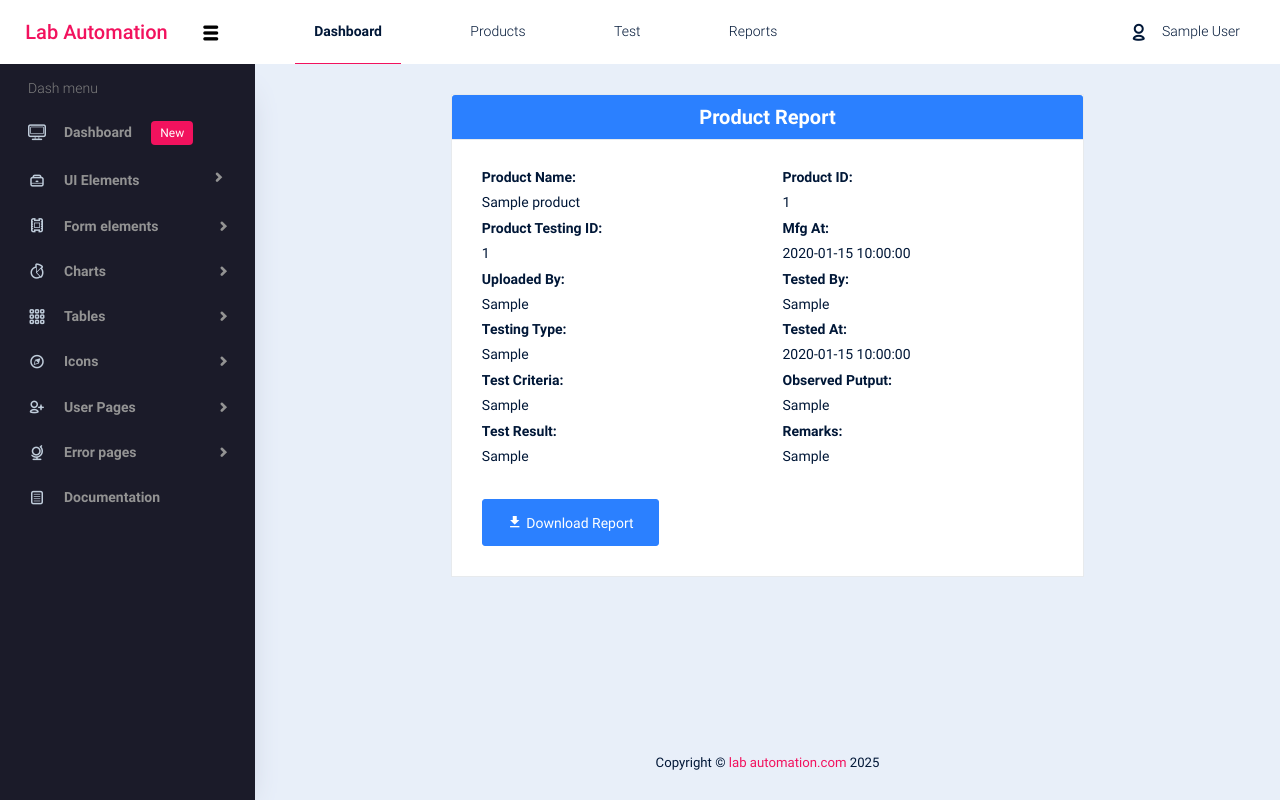
After one commit to umernadim/lab_automation, a PHP site: page /record.php?prodid=1 in a window 1280 px wide. The commit adds this page. Run offline with PHP 8.4, Linux system fonts and the light colour scheme; the visitor is signed in with stand-in values (Sample User, id 1); tables that the repository leaves empty or names only in its code hold one stand-in row (values such as "Sample post"); some libraries are stand-ins or nearby versions.

Commit message:
new files added

```diff
--- a/product-type.php
+++ b/product-type.php
@@ -41,6 +41,9 @@
                     <div class="col-lg-12 grid-margin stretch-card">
                         <div class="card">
                             <div class="card-body">
+                                <div class="mb-3">
+                                    <h3 class="text-center mb-0 font-weight-bold">Product Type</h3>
+                                </div>
 
                                 <!-- Top Bar: Search Bar and Add Product Button -->
                                 <div class="d-flex justify-content-between align-items-center mb-3 flex-wrap">
--- /dev/null
+++ b/record.php
@@ -0,0 +1,178 @@
+<!DOCTYPE html>
+<html lang="en">
+
+<head>
+    <meta charset="utf-8">
+    <meta name="viewport" content="width=device-width, initial-scale=1, shrink-to-fit=no">
+    <title>Lab Automation | Records</title>
+
+    <!-- base:css -->
+    <link rel="stylesheet" href="vendors/typicons.font/font/typicons.css">
+    <link rel="stylesheet" href="vendors/css/vendor.bundle.base.css">
+    <link rel="stylesheet" href="css/vertical-layout-light/style.css">
+    <link rel="shortcut icon" href="images/favicon.png" />
+    <link href="https://cdn.jsdelivr.net/npm/@mdi/font@7.2.96/css/materialdesignicons.min.css" rel="stylesheet">
+    <style>
+        @media print {
+            .no-print {
+                display: none !important;
+            }
+        }
+    </style>
+
+</head>
+
+<body>
+    <div class="container-scroller">
+
+        <!-- navbar -->
+        <?php include 'components/navBar.php'; ?>
+
+        <div class="container-fluid page-body-wrapper">
+
+            <!-- sidebar -->
+            <?php include 'components/sideBar.php'; ?>
+
+            <div class="main-panel">
+                <div class="content-wrapper" style="display: flex; justify-content: center;">
+                    <div class="row justify-content-center">
+                        <div class="col-md-8">
+                            <div class="card" id="htmlContent">
+                                <div class="card-header bg-info text-white">
+                                    <h3 class="text-center mb-0 font-weight-bold">Product Report</h3>
+                                </div>
+
+                                <?php
+                                include "config.php";
+                                $id = $_GET['prodid'];
+                                $sql = "SELECT
+                                            p.product_name,
+                                            p.product_id,
+                                            p.manufactured_date,
+                                            t.test_id,
+                                            t.test_type,
+                                            t.test_criteria,
+                                            t.observed_output,
+                                            t.test_result,
+                                            t.remarks,
+                                            t.tested_by,
+                                            t.tested_at,
+                                            p.Uploaded_by
+                                        FROM products p
+                                        INNER JOIN tests t ON p.product_id = t.product_id
+                                        WHERE t.id = {$id}";
+
+                                $result = mysqli_query($connect, $sql);
+
+                                if ($row = mysqli_fetch_assoc($result)) {
+                                    ?>
+
+                                    <div class="card-body">
+                                        <div class="row">
+                                            <div class="col-md-6">
+                                                <h5 class="font-weight-bold">Product Name:</h5>
+                                                <p><?= $row['product_name'] ?></p>
+                                            </div>
+                                            <div class="col-md-6">
+                                                <h5 class="font-weight-bold">Product ID:</h5>
+                                                <p><?= $row['product_id'] ?></p>
+                                            </div>
+                                            <div class="col-md-6">
+                                                <h5 class="font-weight-bold">Product Testing ID:</h5>
+                                                <p><?= $row['test_id'] ?></p>
+                                            </div>
+                                            <div class="col-md-6">
+                                                <h5 class="font-weight-bold">Mfg At:</h5>
+                                                <p><?= $row['manufactured_date'] ?></p>
+                                            </div>
+                                            <div class="col-md-6">
+                                                <h5 class="font-weight-bold">Uploaded By:</h5>
+                                                <p><?= $row['Uploaded_by'] ?></p>
+                                            </div>
+                                            <div class="col-md-6">
+                                                <h5 class="font-weight-bold">Tested By:</h5>
+                                                <p><?= $row['tested_by'] ?></p>
+                                            </div>
+                                            <div class="col-md-6">
+                                                <h5 class="font-weight-bold">Testing Type:</h5>
+                                                <p><?= $row['test_type'] ?></p>
+                                            </div>
+                                            <div class="col-md-6">
+                                                <h5 class="font-weight-bold">Tested At:</h5>
+                                                <p><?= $row['tested_at'] ?></p>
+                                            </div>
+
+                                            <div class="col-md-6">
+                                                <h5 class="font-weight-bold">Test Criteria:</h5>
+                                                <p><?= $row['test_criteria'] ?></p>
+                                            </div>
+                                            <div class="col-md-6">
+                                                <h5 class="font-weight-bold">Observed Putput:</h5>
+                                                <p><?= $row['observed_output'] ?></p>
+                                            </div>
+                                            <div class="col-md-6">
+                                                <h5 class="font-weight-bold">Test Result:</h5>
+                                                <p><?= $row['test_result'] ?></p>
+                                            </div>
+                                            <div class="col-md-6">
+                                                <h5 class="font-weight-bold">Remarks:</h5>
+                                                <p><?= $row['remarks'] ?></p>
+                                            </div>
+                                            <div class="col-md-12 mt-4">
+                                                <button class="btn btn-info no-print" id="generatePDF">
+                                                    <i class="mdi mdi-download"></i> Download Report
+                                                </button>
+
+                                            </div>
+                                        </div>
+                                    </div>
+
+                                <?php } ?>
+
+                            </div>
+                        </div>
+                    </div>
+                </div>
+
+                <!-- footer -->
+                <?php include 'components/footer.php'; ?>
+
+            </div>
+        </div>
+    </div>
+
+    <!-- base:js -->
+    <script src="vendors/js/vendor.bundle.base.js"></script>
+    <script src="js/off-canvas.js"></script>
+    <script src="js/hoverable-collapse.js"></script>
+    <script src="js/template.js"></script>
+    <script src="js/settings.js"></script>
+    <script src="js/todolist.js"></script>
+
+    <!-- plugins -->
+    <script src="vendors/progressbar.js/progressbar.min.js"></script>
+    <script src="vendors/chart.js/Chart.min.js"></script>
+    <script src="js/dashboard.js"></script>
+    <script src="https://cdnjs.cloudflare.com/ajax/libs/html2pdf.js/0.10.1/html2pdf.bundle.min.js"></script>
+
+    <script>
+        document.addEventListener('DOMContentLoaded', function () {
+            document.getElementById('generatePDF').addEventListener('click', function () {
+                const element = document.getElementById('htmlContent');
+
+                const opt = {
+                    margin: 0.5,
+                    filename: 'record.pdf',
+                    image: { type: 'jpeg', quality: 0.98 },
+                    html2canvas: { scale: 2 },
+                    jsPDF: { unit: 'in', format: 'letter', orientation: 'portrait' }
+                };
+
+                html2pdf().set(opt).from(element).save();
+            });
+        });
+    </script>
+
+</body>
+
+</html>
--- a/register.php
+++ b/register.php
@@ -43,13 +43,9 @@ if (isset($_POST['submit'])) {
   <!-- base:css -->
   <link rel="stylesheet" href="vendors/typicons.font/font/typicons.css">
   <link rel="stylesheet" href="vendors/css/vendor.bundle.base.css">
-  <!-- endinject -->
-  <!-- plugin css for this page -->
-  <!-- End plugin css for this page -->
-  <!-- inject:css -->
   <link rel="stylesheet" href="css/vertical-layout-light/style.css">
   <!-- endinject -->
-  <link rel="shortcut icon" href="images/favicon.png" />
+  <link rel="shortcut icon" href="" />
 </head>
 
 <body>
--- a/test-products.php
+++ b/test-products.php
@@ -39,6 +39,9 @@
                 <div class="col-lg-12 grid-margin stretch-card">
                     <div class="card">
                         <div class="card-body">
+                                       <div class="mb-3">
+                                    <h3 class="text-center mb-0 font-weight-bold">Test Products</h3>
+                                </div>
 
                             <!-- Top Bar: Search Bar -->
                             <div class="d-flex justify-content-between align-items-center mb-3 flex-wrap">
```
Also changed, not shown: forgot-password.php (added, +70 -0 lines), new-password.php (added, +75 -0 lines), test-record.php (+6 -4 lines), verify-code.php (added, +70 -0 lines).
